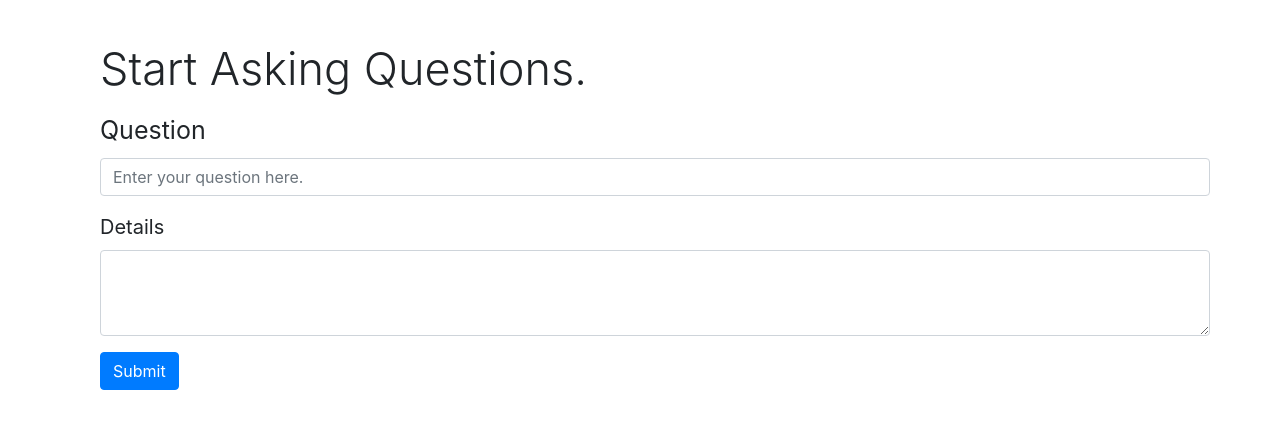
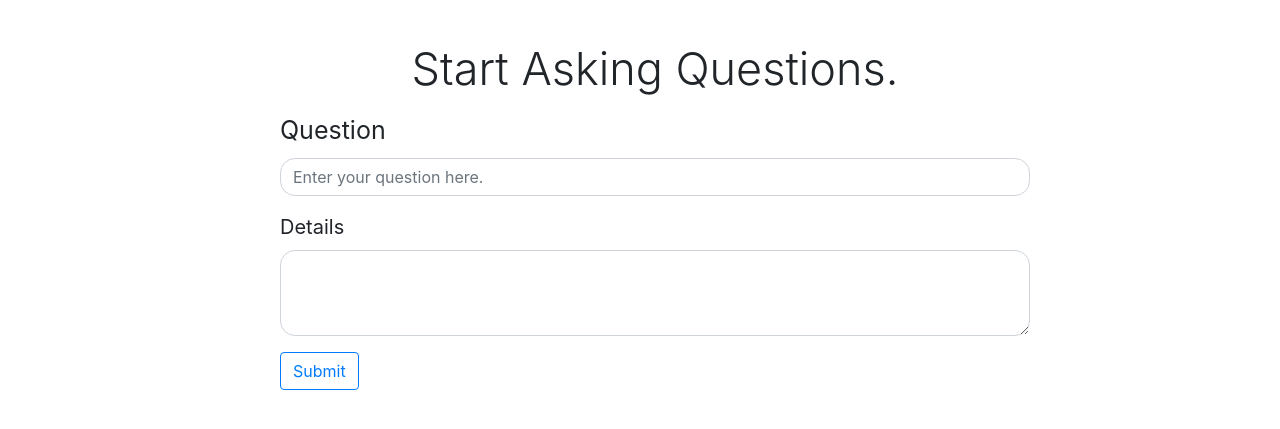
Before and after one commit to nova-sangeeth/QnA-application, a Django app: page /question/new/ in a window 1280 px wide. Shown: the part 58-487 px from the top of the page. Run offline with Django 3.2, Linux system fonts and the light colour scheme; the visitor is signed in with stand-in values (Sample User, id 1); some libraries are stand-ins or nearby versions.

Commit message:
added a curved radius to the text area part and  the question title.

```diff
--- a/templates/new.html
+++ b/templates/new.html
@@ -1,7 +1,11 @@
 {% extends "base.html" %}
 {% block content %}
 
-<div class="container" style="position: absolute; top: 100px;">
+<div class="container" style="position: absolute; top: 100px; display: flex;
+flex-direction: column;
+justify-content: center;
+align-items: center;
+position: absolute;">
     <p class="display-4" style="font-size: 45px;">
         Start Asking Questions.
     </p>
@@ -9,13 +13,15 @@
         {% csrf_token %}
         <div class="form-group">
             <label for="title" style="font-size: 25px;">Question</label>
-            <input class="form-control" id="title" name="title" placeholder="Enter your question here." required>
+            <input class="form-control" id="title" name="title" placeholder="Enter your question here."
+                style=" border-radius: 15px; width: 750px;" required>
         </div>
         <div class="form-group" style="font-size: 20px;">
             <label for="title">Details</label>
-            <textarea class="form-control" id="body" name="body" rows="3"></textarea></textarea>
+            <textarea class="form-control" id="body" name="body" rows="3"
+                style="border-radius: 15px; width: 750px;"></textarea></textarea>
         </div>
-        <button type="submit" class="btn btn-primary mb-2">Submit</button>
+        <button type="submit" class="btn btn-outline-primary mb-2">Submit</button>
     </form>
 </div>
 {% endblock %}
```
